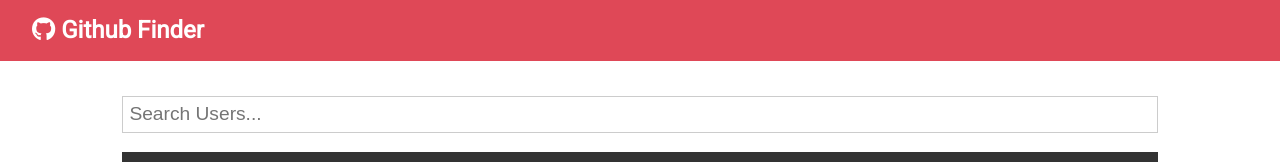
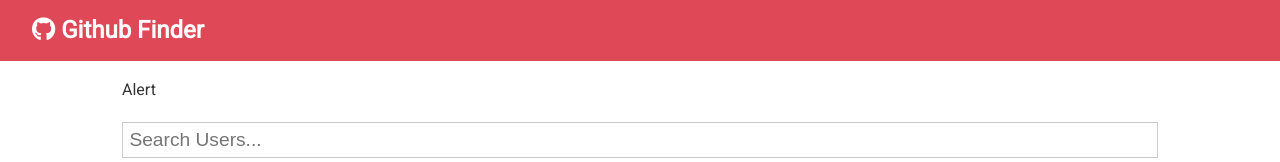
Before and after one commit to josephsazon/github-finder, a React (Create React App) app: page / in a window 1280 px wide. Shown: the top 162 px of the page. Built offline with nearby package versions, Linux system fonts and the light colour scheme; no server answers.

Commit message:
create alert component

```diff
--- a/src/App.js
+++ b/src/App.js
@@ -2,6 +2,7 @@ import React, { Component } from "react";
 import axios from "axios";
 
 // components
+import Alert from "./components/layout/Alert";
 import Navbar from "./components/layout/Navbar";
 import Search from "./components/users/Search";
 import Users from "./components/users/Users";
@@ -60,6 +61,7 @@ class App extends Component {
       <div className="App">
         <Navbar />
         <div className="container">
+          <Alert />
           <Search
             clearUsers={this.clearUsers}
             searchUsers={this.searchUsers}
--- /dev/null
+++ b/src/components/layout/Alert.js
@@ -0,0 +1,7 @@
+import React from "react";
+
+const Alert = () => {
+  return <div>Alert</div>;
+};
+
+export default Alert;
```
